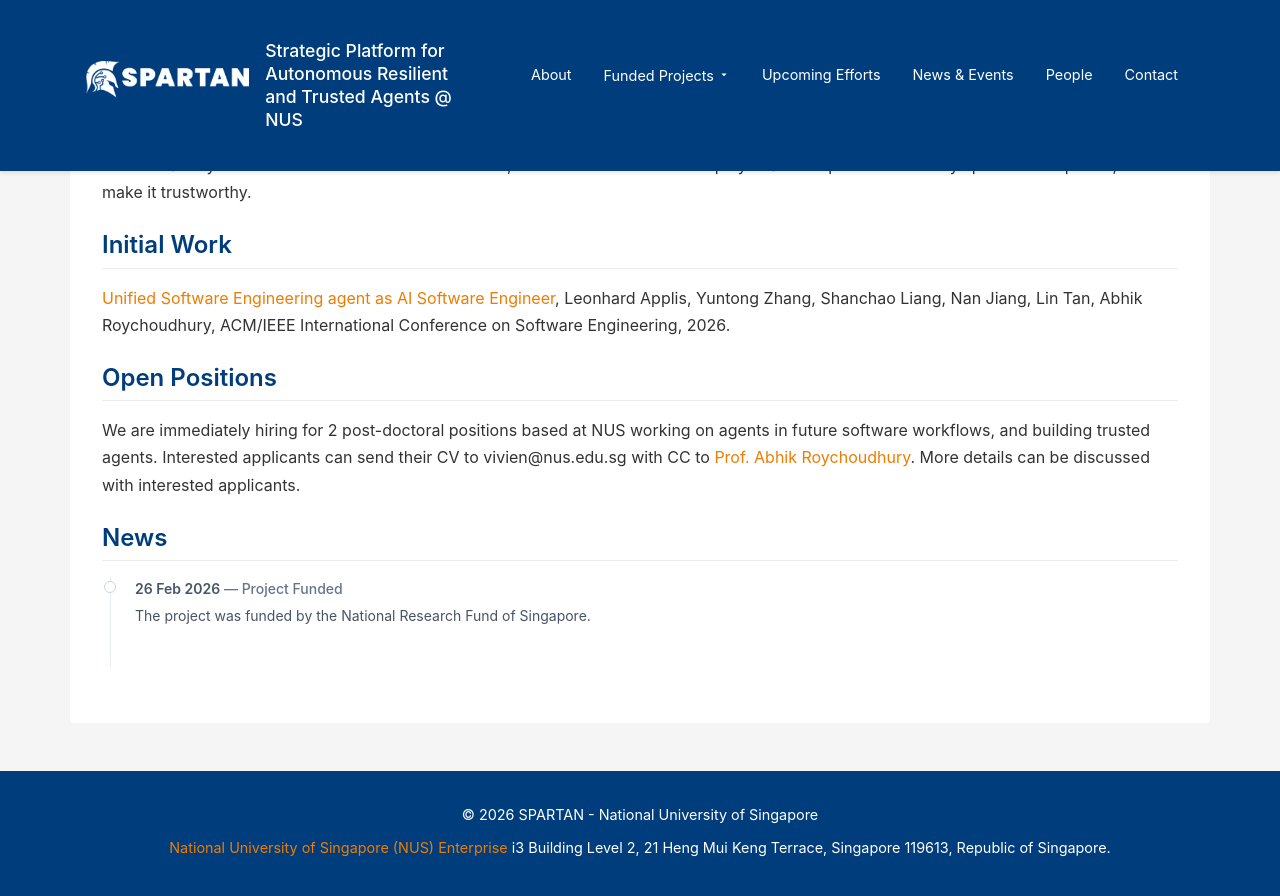
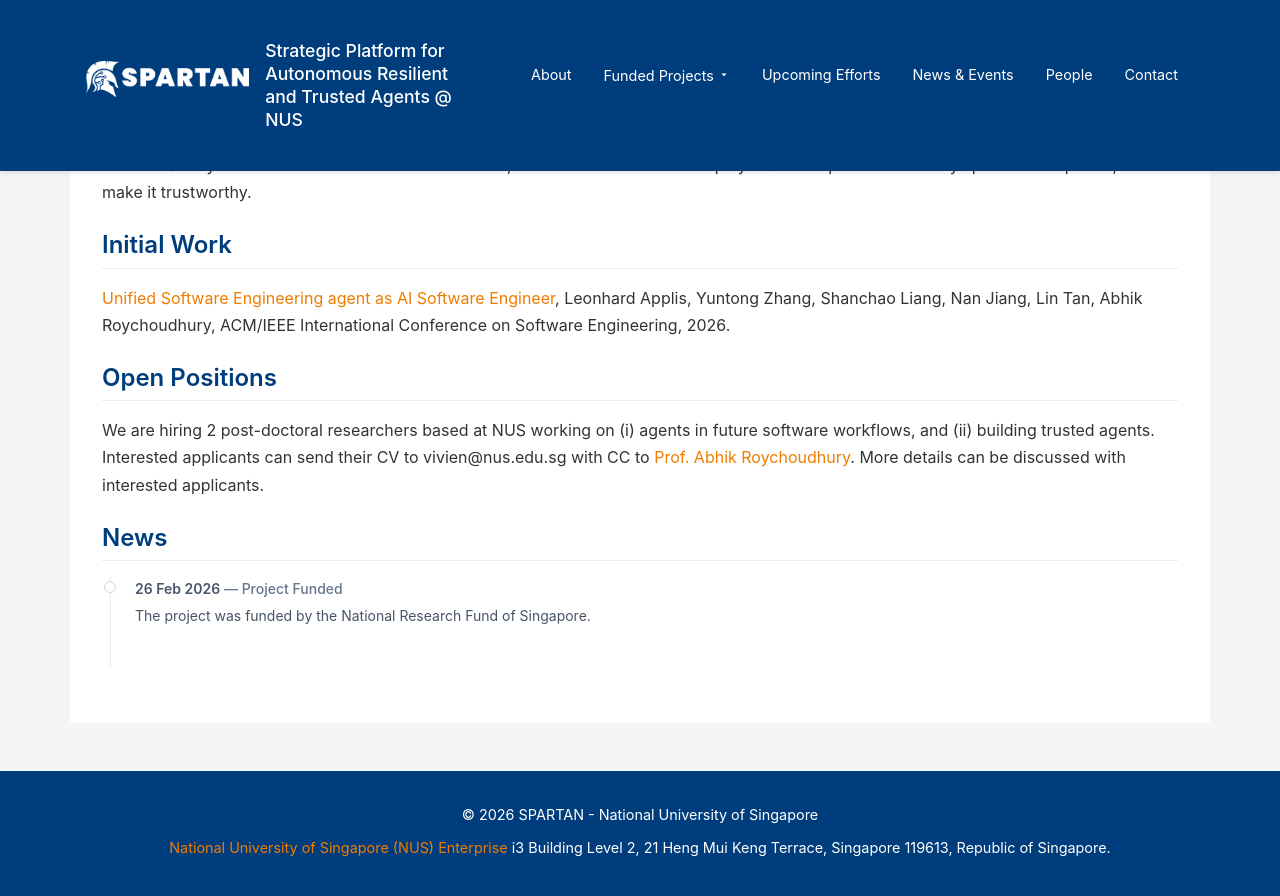
Before and after one commit to spartan-nus/spartan-nus.github.io, a Jekyll site: the page built from agentfuture.md, in a window 1280 px wide and 900 px high, scrolled down 1806 px. Shown: the top 896 px of the window. Built offline with Jekyll 4.4.1, drawn with Linux system fonts in a browser that asks for light colours.

Commit message:
Rephrase job posting for clarity

```diff
--- a/agentfuture.md
+++ b/agentfuture.md
@@ -30,7 +30,7 @@ ACM/IEEE International Conference on Software Engineering, 2026.
 
 ## Open Positions
 
-We are immediately hiring for 2 post-doctoral positions based at NUS working on agents in future software workflows, and building trusted agents. Interested applicants can send their CV to vivien@nus.edu.sg with CC to <a href="https://abhikrc.com">Prof. Abhik Roychoudhury</a>.
+We are hiring 2 post-doctoral researchers based at NUS working on (i) agents in future software workflows, and (ii) building trusted agents. Interested applicants can send their CV to vivien@nus.edu.sg with CC to <a href="https://abhikrc.com">Prof. Abhik Roychoudhury</a>.
 More details can be discussed with interested applicants.
 
 ## News
```
